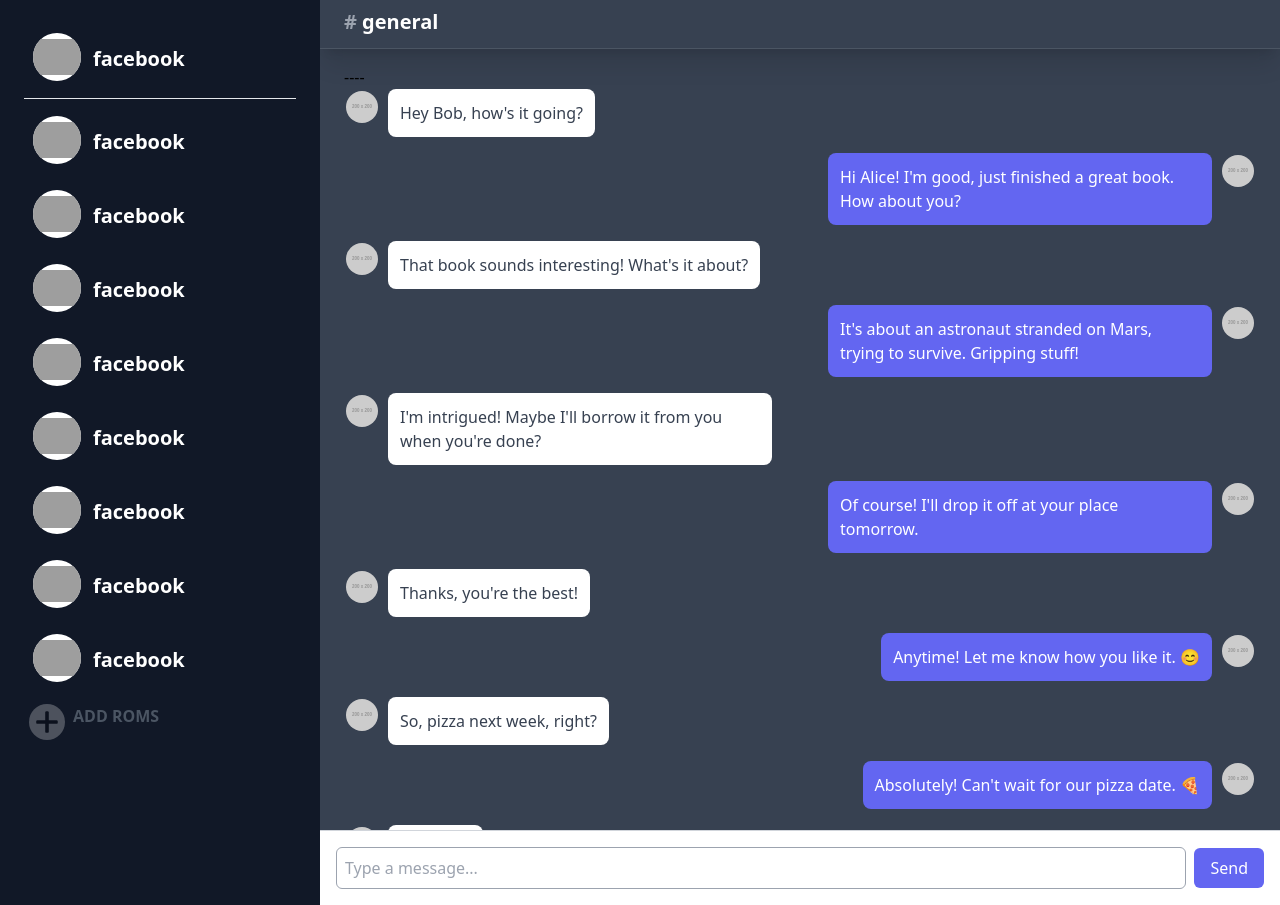
After one commit to Youcode-Classe-E-2023-2024/MOHAMMED_ELGHANAM_CHAT_ROMS, a PHP site: page /chat.php in a window 1280 px wide. The commit adds this page. Run offline with PHP 8.4, Linux system fonts and the light colour scheme; grey boxes labelled with a size stand in for pictures from a placeholder-image service; some libraries are stand-ins or nearby versions; grey boxes are pictures that could not be loaded.

Commit message:
creat front page room

```diff
--- /dev/null
+++ b/chat.php
@@ -0,0 +1,284 @@
+<!DOCTYPE html>
+<html lang="en">
+
+<head>
+    <meta charset="UTF-8">
+    <meta name="viewport" content="width=device-width, initial-scale=1.0">
+    <script src="https://cdn.tailwindcss.com"></script>
+    <title>Document</title>
+</head>
+
+<body>
+
+
+
+
+    <!-- component -->
+    <!-- Inspired by slack ui clone https://tailwindcomponents.com/component/slack-clone-1 -->
+
+    <div class="font-sans antialiased w-full h-screen flex">
+        <!-- Sidebar / channel list -->
+        <div class="bg-gray-900 text-purple-lighter flex-none w-1/4 p-6 hidden md:block overflow-scroll">
+
+            <div class="cursor-pointer mb-1 p-2 flex gap-3 items-center border border-gray-900 rounded-lg hover:bg-gray-700">
+                <div
+                    class="bg-white h-12 w-12 flex items-center justify-center text-black text-2xl font-semibold rounded-3xl mb-1 overflow-hidden">
+                    <img src="https://cdn.discordapp.com/embed/avatars/0.png" alt="">
+
+                </div>
+                <h6 class=" font-bold text-xl text-white">facebook</h6>
+            </div>
+
+            <hr class=" mb-2">
+
+            <div class="cursor-pointer mb-1 p-2 flex gap-3 items-center border border-gray-900 rounded-lg hover:bg-gray-700">
+                <div
+                    class="bg-white h-12 w-12 flex items-center justify-center text-black text-2xl font-semibold rounded-3xl mb-1 overflow-hidden">
+                    <img src="https://cdn.discordapp.com/embed/avatars/0.png" alt="">
+
+                </div>
+                <h6 class=" font-bold text-xl text-white">facebook</h6>
+            </div>
+
+
+
+            <div class="cursor-pointer mb-1 p-2 flex gap-3 items-center border border-gray-900 rounded-lg hover:bg-gray-700">
+                <div
+                    class="bg-white h-12 w-12 flex items-center justify-center text-black text-2xl font-semibold rounded-3xl mb-1 overflow-hidden">
+                    <img src="https://cdn.discordapp.com/embed/avatars/0.png" alt="">
+
+                </div>
+                <h6 class=" font-bold text-xl text-white">facebook</h6>
+            </div>
+
+            <div class="cursor-pointer mb-1 p-2 flex gap-3 items-center border border-gray-900 rounded-lg hover:bg-gray-700">
+                <div
+                    class="bg-white h-12 w-12 flex items-center justify-center text-black text-2xl font-semibold rounded-3xl mb-1 overflow-hidden">
+                    <img src="https://cdn.discordapp.com/embed/avatars/0.png" alt="">
+
+                </div>
+                <h6 class=" font-bold text-xl text-white">facebook</h6>
+            </div>
+            <div class="cursor-pointer mb-1 p-2 flex gap-3 items-center border border-gray-900 rounded-lg hover:bg-gray-700">
+                <div
+                    class="bg-white h-12 w-12 flex items-center justify-center text-black text-2xl font-semibold rounded-3xl mb-1 overflow-hidden">
+                    <img src="https://cdn.discordapp.com/embed/avatars/0.png" alt="">
+
+                </div>
+                <h6 class=" font-bold text-xl text-white">facebook</h6>
+            </div>
+
+            <div class="cursor-pointer mb-1 p-2 flex gap-3 items-center border border-gray-900 rounded-lg hover:bg-gray-700">
+                <div
+                    class="bg-white h-12 w-12 flex items-center justify-center text-black text-2xl font-semibold rounded-3xl mb-1 overflow-hidden">
+                    <img src="https://cdn.discordapp.com/embed/avatars/0.png" alt="">
+
+                </div>
+                <h6 class=" font-bold text-xl text-white">facebook</h6>
+            </div>
+
+            <div class="cursor-pointer mb-1 p-2 flex gap-3 items-center border border-gray-900 rounded-lg hover:bg-gray-700">
+                <div
+                    class="bg-white h-12 w-12 flex items-center justify-center text-black text-2xl font-semibold rounded-3xl mb-1 overflow-hidden">
+                    <img src="https://cdn.discordapp.com/embed/avatars/0.png" alt="">
+
+                </div>
+                <h6 class=" font-bold text-xl text-white">facebook</h6>
+            </div>
+
+            <div class="cursor-pointer mb-1 p-2 flex gap-3 items-center border border-gray-900 rounded-lg hover:bg-gray-700">
+                <div
+                    class="bg-white h-12 w-12 flex items-center justify-center text-black text-2xl font-semibold rounded-3xl mb-1 overflow-hidden">
+                    <img src="https://cdn.discordapp.com/embed/avatars/0.png" alt="">
+
+                </div>
+                <h6 class=" font-bold text-xl text-white">facebook</h6>
+            </div>
+
+            <div class="cursor-pointer mb-1 p-2 flex gap-3 items-center border border-gray-900 rounded-lg hover:bg-gray-700">
+                <div
+                    class="bg-white h-12 w-12 flex items-center justify-center text-black text-2xl font-semibold rounded-3xl mb-1 overflow-hidden">
+                    <img src="https://cdn.discordapp.com/embed/avatars/0.png" alt="">
+
+                </div>
+                <h6 class=" font-bold text-xl text-white">facebook</h6>
+            </div>
+
+
+            <div class="cursor-pointer p-1 flex gap-2 border border-gray-900 rounded-lg hover:bg-gray-700">
+                <div
+                    class="bg-white opacity-25 h-9 w-9 flex items-center justify-center text-black text-2xl font-semibold rounded-3xl mb-1 overflow-hidden">
+                    <svg class="fill-current h-10 w-10 block" xmlns="http://www.w3.org/2000/svg" viewBox="0 0 20 20">
+                        <path
+                            d="M16 10c0 .553-.048 1-.601 1H11v4.399c0 .552-.447.601-1 .601-.553 0-1-.049-1-.601V11H4.601C4.049 11 4 10.553 4 10c0-.553.049-1 .601-1H9V4.601C9 4.048 9.447 4 10 4c.553 0 1 .048 1 .601V9h4.399c.553 0 .601.447.601 1z" />
+                    </svg>
+                </div>
+                <p class=" text-gray-600 font-bold">ADD ROMS</p>
+            </div>
+
+
+
+        </div>
+
+        <!-- Chat content -->
+        <div class="flex-1 flex flex-col w-3/4 bg-gray-700 overflow-hidden">
+            <!-- Top bar -->
+            <div class="border-b border-gray-600 flex px-6 py-2 items-center flex-none shadow-xl">
+                <div class="flex flex-col">
+                    <h3 class="text-white mb-1 font-bold text-xl ">
+                        <span class="text-gray-400">#</span> general
+                    </h3>
+                </div>
+            </div>
+            <!-- Chat messages -->
+            <div class="px-6 py-4 flex-1 overflow-y-scroll">
+----
+
+    <div class="flex-1 h-fit">
+
+
+            <!-- Chat Messages -->
+
+               <!-- Incoming Message -->
+               <div class="flex mb-4 cursor-pointer">
+                 <div class="w-9 h-9 rounded-full flex items-center justify-center mr-2">
+                   <img src="https://placehold.co/200x/ffa8e4/ffffff.svg?text=ʕ•́ᴥ•̀ʔ&font=Lato" alt="User Avatar" class="w-8 h-8 rounded-full">
+                 </div>
+                 <div class="flex max-w-96 bg-white rounded-lg p-3 gap-3">
+                   <p class="text-gray-700">Hey Bob, how's it going?</p>
+                 </div>
+               </div>
+
+               <!-- Outgoing Message -->
+               <div class="flex justify-end mb-4 cursor-pointer">
+                 <div class="flex max-w-96 bg-indigo-500 text-white rounded-lg p-3 gap-3">
+                   <p>Hi Alice! I'm good, just finished a great book. How about you?</p>
+                 </div>
+                 <div class="w-9 h-9 rounded-full flex items-center justify-center ml-2">
+                   <img src="https://placehold.co/200x/b7a8ff/ffffff.svg?text=ʕ•́ᴥ•̀ʔ&font=Lato" alt="My Avatar" class="w-8 h-8 rounded-full">
+                 </div>
+               </div>
+
+               <!-- Incoming Message -->
+               <div class="flex mb-4 cursor-pointer">
+                 <div class="w-9 h-9 rounded-full flex items-center justify-center mr-2">
+                   <img src="https://placehold.co/200x/ffa8e4/ffffff.svg?text=ʕ•́ᴥ•̀ʔ&font=Lato" alt="User Avatar" class="w-8 h-8 rounded-full">
+                 </div>
+                 <div class="flex max-w-96 bg-white rounded-lg p-3 gap-3">
+                   <p class="text-gray-700">That book sounds interesting! What's it about?</p>
+                 </div>
+               </div>
+
+               <!-- Outgoing Message -->
+               <div class="flex justify-end mb-4 cursor-pointer">
+                 <div class="flex max-w-96 bg-indigo-500 text-white rounded-lg p-3 gap-3">
+                   <p>It's about an astronaut stranded on Mars, trying to survive. Gripping stuff!</p>
+                 </div>
+                 <div class="w-9 h-9 rounded-full flex items-center justify-center ml-2">
+                   <img src="https://placehold.co/200x/b7a8ff/ffffff.svg?text=ʕ•́ᴥ•̀ʔ&font=Lato" alt="My Avatar" class="w-8 h-8 rounded-full">
+                 </div>
+               </div>
+
+               <!-- Incoming Message -->
+               <div class="flex mb-4 cursor-pointer">
+                 <div class="w-9 h-9 rounded-full flex items-center justify-center mr-2">
+                   <img src="https://placehold.co/200x/ffa8e4/ffffff.svg?text=ʕ•́ᴥ•̀ʔ&font=Lato" alt="User Avatar" class="w-8 h-8 rounded-full">
+                 </div>
+                 <div class="flex max-w-96 bg-white rounded-lg p-3 gap-3">
+                   <p class="text-gray-700">I'm intrigued! Maybe I'll borrow it from you when you're done?</p>
+                 </div>
+               </div>
+
+               <!-- Outgoing Message -->
+               <div class="flex justify-end mb-4 cursor-pointer">
+                 <div class="flex max-w-96 bg-indigo-500 text-white rounded-lg p-3 gap-3">
+                   <p>Of course! I'll drop it off at your place tomorrow.</p>
+                 </div>
+                 <div class="w-9 h-9 rounded-full flex items-center justify-center ml-2">
+                   <img src="https://placehold.co/200x/b7a8ff/ffffff.svg?text=ʕ•́ᴥ•̀ʔ&font=Lato" alt="My Avatar" class="w-8 h-8 rounded-full">
+                 </div>
+               </div>
+
+               <!-- Incoming Message -->
+               <div class="flex mb-4 cursor-pointer">
+                 <div class="w-9 h-9 rounded-full flex items-center justify-center mr-2">
+                   <img src="https://placehold.co/200x/ffa8e4/ffffff.svg?text=ʕ•́ᴥ•̀ʔ&font=Lato" alt="User Avatar" class="w-8 h-8 rounded-full">
+                 </div>
+                 <div class="flex max-w-96 bg-white rounded-lg p-3 gap-3">
+                   <p class="text-gray-700">Thanks, you're the best!</p>
+                 </div>
+               </div>
+
+               <!-- Outgoing Message -->
+               <div class="flex justify-end mb-4 cursor-pointer">
+                 <div class="flex max-w-96 bg-indigo-500 text-white rounded-lg p-3 gap-3">
+                   <p>Anytime! Let me know how you like it. 😊</p>
+                 </div>
+                 <div class="w-9 h-9 rounded-full flex items-center justify-center ml-2">
+                   <img src="https://placehold.co/200x/b7a8ff/ffffff.svg?text=ʕ•́ᴥ•̀ʔ&font=Lato" alt="My Avatar" class="w-8 h-8 rounded-full">
+                 </div>
+               </div>
+
+               <!-- Incoming Message -->
+               <div class="flex mb-4 cursor-pointer">
+                 <div class="w-9 h-9 rounded-full flex items-center justify-center mr-2">
+                   <img src="https://placehold.co/200x/ffa8e4/ffffff.svg?text=ʕ•́ᴥ•̀ʔ&font=Lato" alt="User Avatar" class="w-8 h-8 rounded-full">
+                 </div>
+                 <div class="flex max-w-96 bg-white rounded-lg p-3 gap-3">
+                   <p class="text-gray-700">So, pizza next week, right?</p>
+                 </div>
+               </div>
+
+               <!-- Outgoing Message -->
+               <div class="flex justify-end mb-4 cursor-pointer">
+                 <div class="flex max-w-96 bg-indigo-500 text-white rounded-lg p-3 gap-3">
+                   <p>Absolutely! Can't wait for our pizza date. 🍕</p>
+                 </div>
+                 <div class="w-9 h-9 rounded-full flex items-center justify-center ml-2">
+                   <img src="https://placehold.co/200x/b7a8ff/ffffff.svg?text=ʕ•́ᴥ•̀ʔ&font=Lato" alt="My Avatar" class="w-8 h-8 rounded-full">
+                 </div>
+               </div>
+               <!-- Incoming Message -->
+               <div class="flex mb-4 cursor-pointer">
+                 <div class="w-9 h-9 rounded-full flex items-center justify-center mr-2">
+                   <img src="https://placehold.co/200x/ffa8e4/ffffff.svg?text=ʕ•́ᴥ•̀ʔ&font=Lato" alt="User Avatar" class="w-8 h-8 rounded-full">
+                 </div>
+                 <div class="flex max-w-96 bg-white rounded-lg p-3 gap-3">
+                   <p class="text-gray-700">Hoorayy!!</p>
+                 </div>
+               </div>
+
+                <!-- A message -->
+            </div>
+
+
+
+
+
+
+
+
+        </div>
+
+
+        <footer class="bg-white border-t border-gray-300 p-4 absolute bottom-0 w-3/4">
+                <div class="flex items-center">
+                    <input type="text" placeholder="Type a message..." class="w-full p-2 rounded-md border border-gray-400 focus:outline-none focus:border-blue-500">
+                    <button class="bg-indigo-500 text-white px-4 py-2 rounded-md ml-2">Send</button>
+                </div>
+        </footer>
+
+
+
+
+
+    </div>
+
+
+
+
+
+
+</body>
+
+</html>
--- a/index.php
+++ b/index.php
@@ -37,7 +37,8 @@
           </div>
           <div class="text-center sm:text-right  whitespace-nowrap">
             <button class="transition duration-200 mx-5 px-5 py-4 cursor-pointer font-normal text-sm rounded-lg text-gray-500 hover:bg-gray-100 focus:outline-none focus:bg-gray-200 focus:ring-2 focus:ring-gray-400 focus:ring-opacity-50 ring-inset">
-                sign up
+                <a href="chat.php">sign up</a>
+
             </button>
           </div>
         </div>
```
Also changed, not shown: tailwind.config.js (added, +8 -0 lines).
